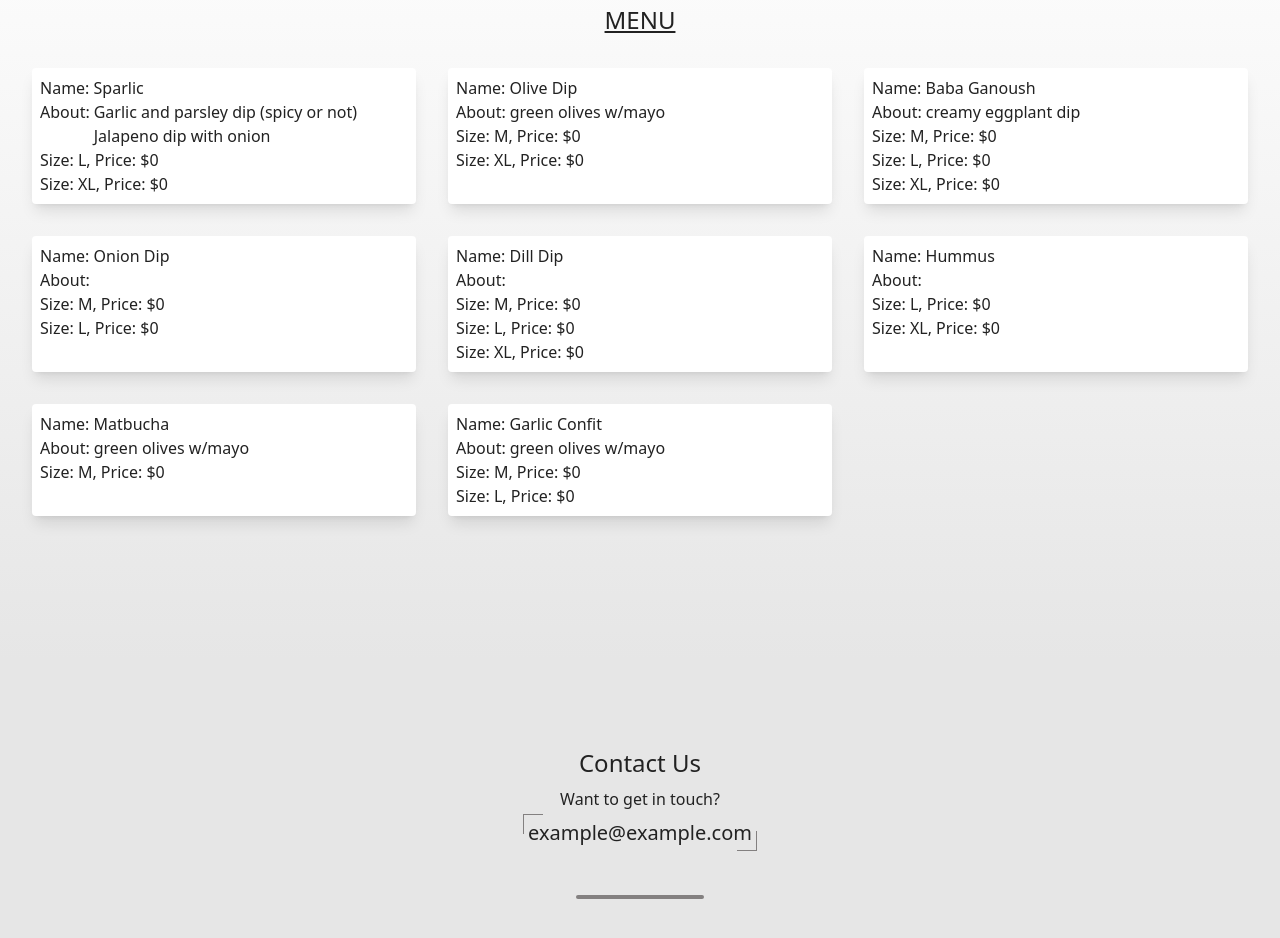
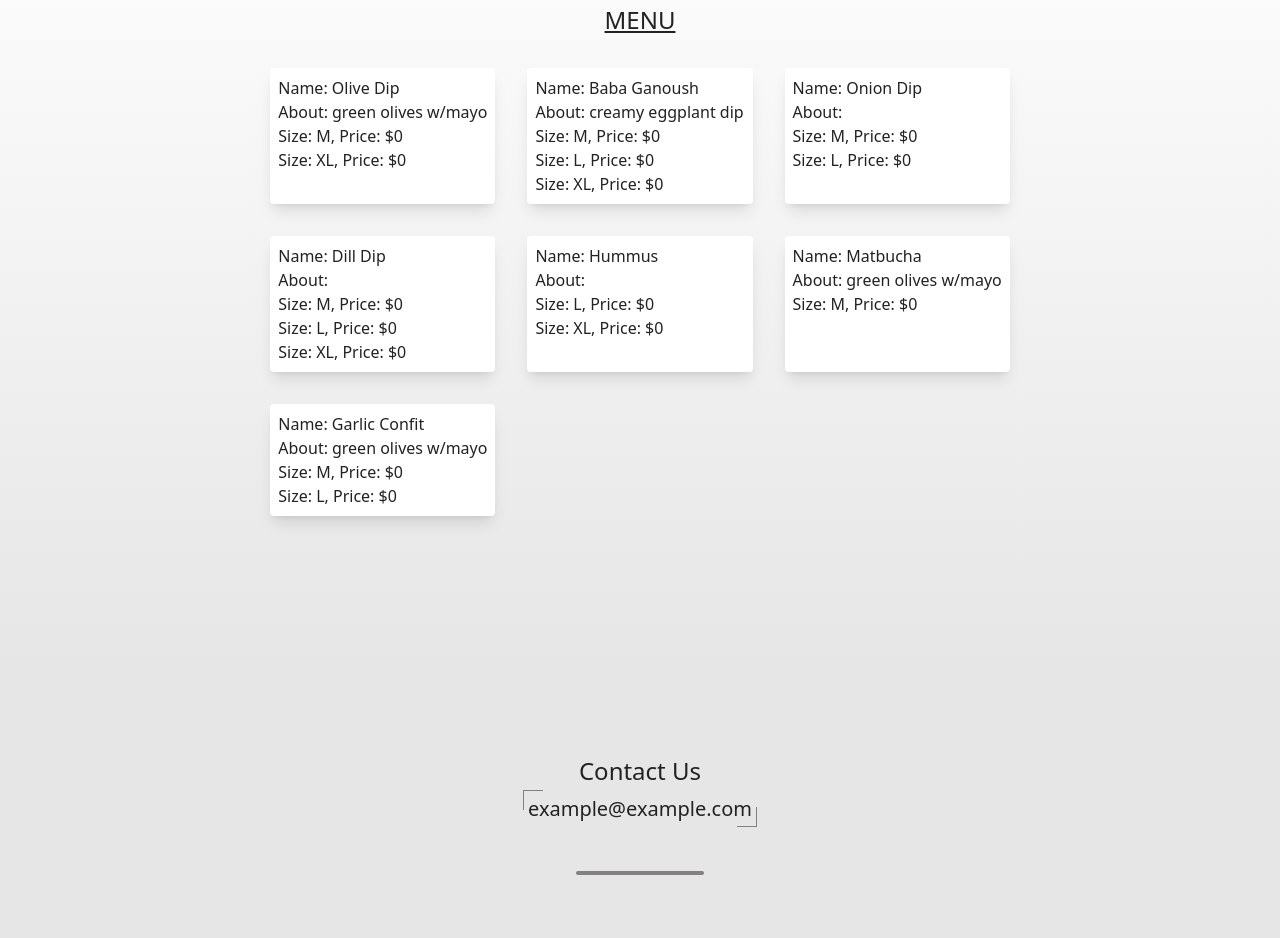
Before and after one commit to noxan-dev/LESK, a website built with webpack: page index.html in a window 1280 px wide. Shown: the part 940-1878 px from the top of the page. Built offline with nearby package versions, Linux system fonts and the light colour scheme.

Commit message:
added active

```diff
--- a/css/style.css
+++ b/css/style.css
@@ -243,7 +243,7 @@ textarea {
 a {
   position: relative;
   margin: auto;
-    transition:all 0.3s ease-in-out;
+  transition: all 0.3s ease-in-out;
 
   &:hover {
     color: var(--borderColor);
@@ -283,6 +283,7 @@ a {
   span {
     visibility: hidden;
   }
+
   a {
     color: var(--borderColor);
     border: 1px solid;
--- a/index.html
+++ b/index.html
@@ -92,7 +92,6 @@
     <div class="h-screen grid bg-gradient-to-b from-[#e6e6e6] from-80% to-white">
       <div class="flex flex-col gap-2 text-center place-content-center">
         <h2 class="text-2xl">Contact Us</h2>
-        <p>Want to get in touch?</p>
         <h3><a href="mailto:example@example.com" class="text-xl hover:text-2xl">example@example.com</a></h3>
         <hr class="w-32 h-1 mx-auto my-4 bg-[#838080] border-0 rounded-lg md:my-10">
       </div>
@@ -106,8 +105,6 @@
       </div>
     </div>
   </section>
-
-
 </main>
 <script src="https://code.jquery.com/jquery-3.7.1.min.js"
         integrity="sha256-/JqT3SQfawRcv/BIHPThkBvs0OEvtFFmqPF/lYI/Cxo=" crossorigin="anonymous"></script>
--- a/js/app.js
+++ b/js/app.js
@@ -1,9 +1,11 @@
 const menu = $('#menu')
 const dips = $('#dips')
-// https://raw.githubusercontent.com/noxan-dev/LESK/master/menu.json?token=GHSAT0AAAAAABULC6SXOFRAEJLPIWSQCPAEZNPAAKQ
-$.getJSON('./menu.json', function (data) {
+// https://raw.githubusercontent.com/noxan-dev/LESK/master/menu.json
+// ./menu.json
+$.getJSON('https://raw.githubusercontent.com/noxan-dev/LESK/master/menu.json', function (data) {
   $.each(data, function (key, val) {
-    const div = $(`
+    if (val.active) {
+      const div = $(`
       <div class="card max-w-sm rounded overflow-hidden shadow-lg p-2 mx-4 md:m-0 bg-white">
 <!--        <details name="dip-image">-->
 <!--          <summary class="">Image</summary>-->
@@ -13,10 +15,11 @@ $.getJSON('./menu.json', function (data) {
         <p class="flex gap-x-1"><span>About:</span> ${val.description}</p>
         <ul class="list-none p-0">${val.price.map(item => `<li>Size: ${Object.keys(item)[0]}, Price: $${Object.values(item)[0]}</li>`).join('')}</ul>
       </div>`);
-    if (val.hasOwnProperty("image")) {
-      div.find("img").attr("src", val.image);
+      if (val.hasOwnProperty("image")) {
+        div.find("img").attr("src", val.image);
+      }
+      $("#dips").append(div);
     }
-    $("#dips").append(div);
   })
 })
 
@@ -66,3 +69,21 @@ $(window).scroll(function () {
       .end().filter('[href="#' + id + '"]').parent().addClass("active");
   }
 });
+
+// const formEl = document.getElementById('myForm');
+//
+// formEl.addEventListener('submit', event => {
+//   event.preventDefault();
+//
+//   const formData = new FormData(formEl);
+//   const data = Object.fromEntries(formData);
+//
+//   fetch("./menu.json", {
+//     method: 'POST',
+//     headers: {
+//       'Content-Type': 'application/json'
+//     },
+//     body: JSON.stringify(data)
+//   });
+//
+// })
--- a/menu.json
+++ b/menu.json
@@ -4,55 +4,55 @@
     "name": "Sparlic",
     "description": "Garlic and parsley dip (spicy or not) Jalapeno dip with onion",
     "price": [{"L": 0}, {"XL": 0}],
-    "status": "active"
+    "active": false
   },
   "1":{
     "image": "https://placehold.co/200",
     "name": "Olive Dip",
     "description": "green olives w/mayo",
     "price": [{"M": 0}, {"XL": 0}],
-    "status": "active"
+    "active": true
   },
   "2":{
     "image": "https://placehold.co/200",
     "name": "Baba Ganoush",
     "description": "creamy eggplant dip",
     "price": [{"M": 0}, {"L": 0}, {"XL": 0}],
-    "status": "active"
+    "active": true
   },
   "3":{
     "image": "",
     "name": "Onion Dip",
     "description": "",
     "price": [{"M": 0}, {"L": 0}],
-    "status": "active"
+    "active": true
   },
   "4":{
     "image": "",
     "name": "Dill Dip",
     "description": "",
     "price": [{"M": 0}, {"L": 0}, {"XL": 0}],
-    "status": "active"
+    "active": true
   },
   "5":{
     "image": "https://placehold.co/200",
     "name": "Hummus",
     "description": "",
     "price": [{"L": 0}, {"XL": 0}],
-    "status": "active"
+    "active": true
   },
   "6":{
     "image": "",
     "name": "Matbucha",
     "description": "green olives w/mayo",
     "price": [{"M": 0}],
-    "status": "active"
+    "active": true
   },
   "7":{
     "image": "",
     "name": "Garlic Confit",
     "description": "green olives w/mayo",
     "price": [{"M": 0}, {"L": 0}],
-    "status": "active"
+    "active": true
   }
 }
```
Lines whose indentation alone changed are shown as unchanged.
